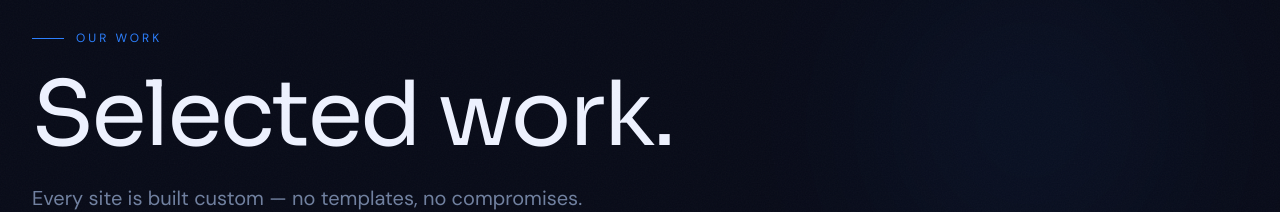
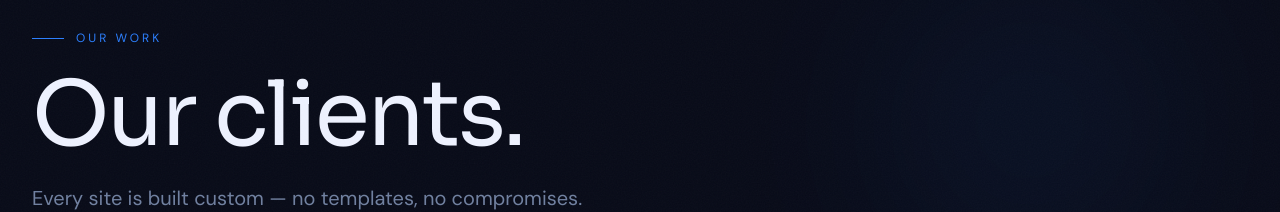
Before and after one commit to anchordigitalco/anchordigitalco.com, a Next.js app: page /work in a window 1280 px wide. Shown: the part 178-390 px from the top of the page. Built offline with nearby package versions, Linux system fonts and the light colour scheme.

Commit message:
Change heading to Our clients

```diff
--- a/app/work/page.tsx
+++ b/app/work/page.tsx
@@ -39,7 +39,7 @@ export default function WorkPage() {
               </span>
             </div>
             <h1 className="font-cormorant text-[clamp(3rem,7vw,6.5rem)] font-700 text-cream leading-none mb-6 tracking-tight">
-              Selected work.
+              Our clients.
             </h1>
             <p className="font-sans text-lg lg:text-xl text-charcoal-300 leading-relaxed max-w-2xl">
               Every site is built custom — no templates, no compromises.
```
